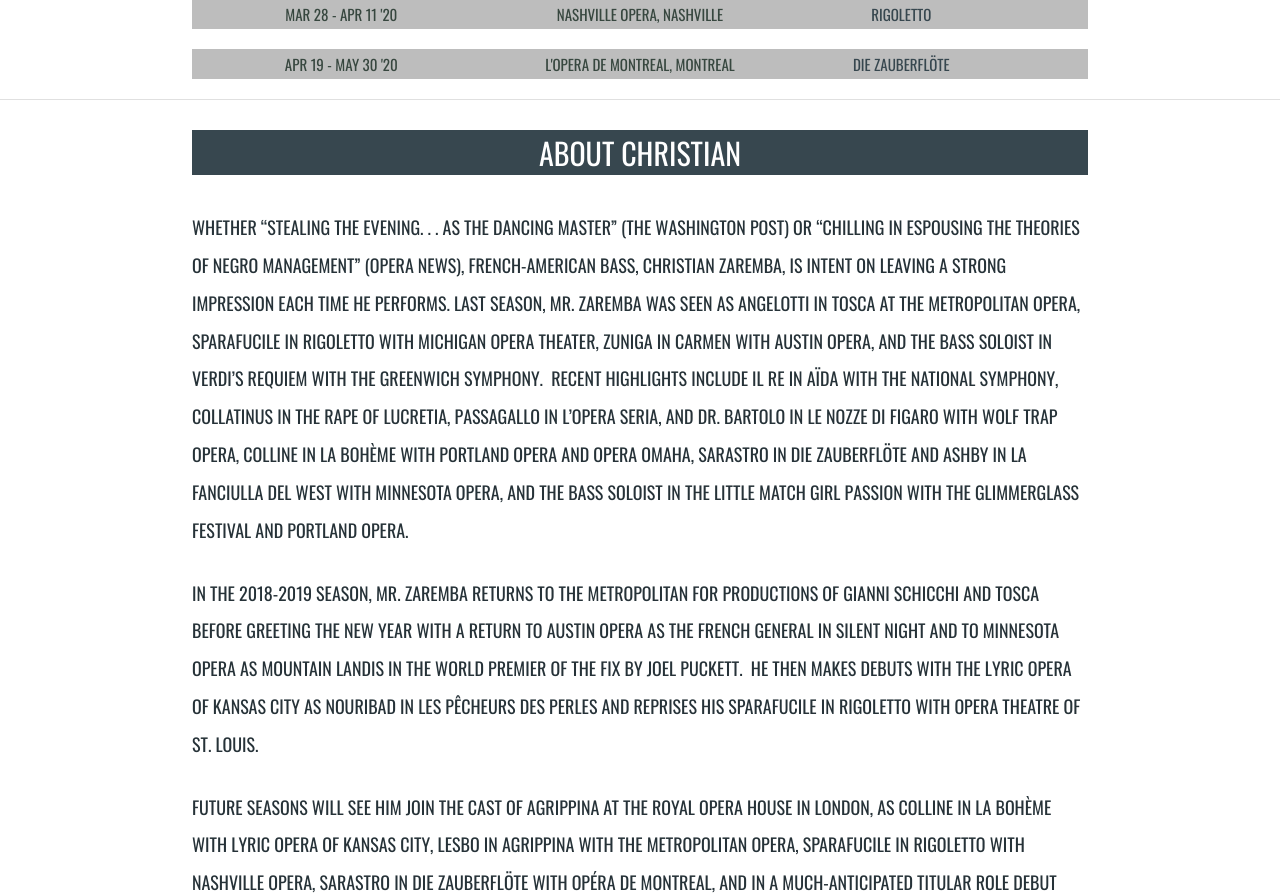
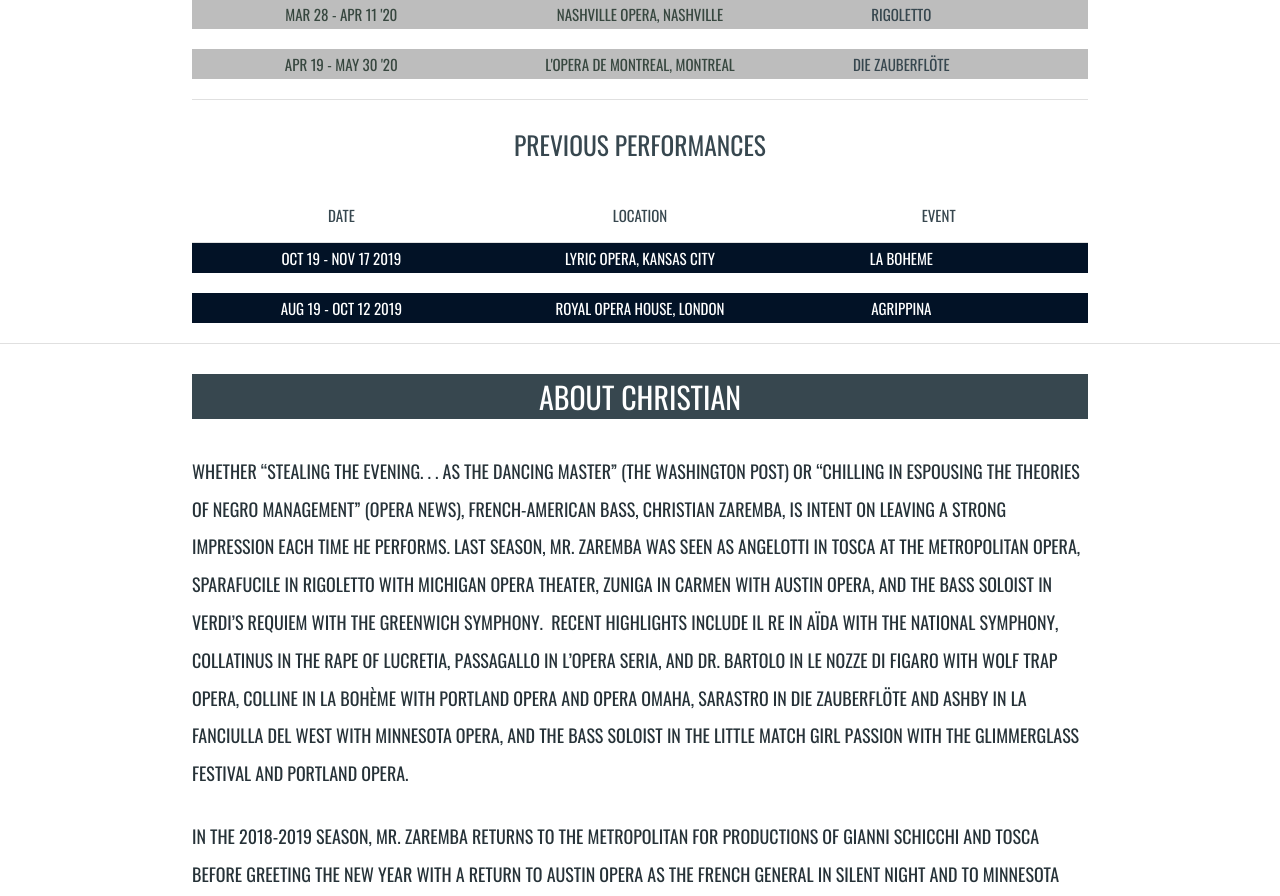
Before and after one commit to julissamackeydev/cz-ui, an Angular app: page / in a window 1280 px wide. Shown: the part 1100-1996 px from the top of the page. Built offline with nearby package versions, Linux system fonts and the light colour scheme.

Commit message:
introducing previous performances

```diff
--- a/src/app/calendar/calendar.component.html
+++ b/src/app/calendar/calendar.component.html
@@ -1,4 +1,5 @@
 <div class="container blue-grey-text text-darken-3">
+
   <p style='font-size: 1.7rem' class="flowtext center-align">UPCOMING PERFORMANCES</p>
   <div class="row valign-wrapper center-align grey lighten-1" style="margin-bottom:0;">
     <div class="col s4">
@@ -28,6 +29,39 @@
     </div>
   </div>
 
-
+  <div class="event:hover divider"></div>
 
 </div>
+<!-- previous performances -->
+<div class="container blue-grey-text text-darken-3">
+
+  <p style='font-size: 1.7rem' class="flowtext center-align">PREVIOUS PERFORMANCES</p>
+  <div class="row valign-wrapper center-align" style="margin-bottom:0;">
+    <div class="col s4">
+      <p>DATE</p>
+    </div>
+    <div class="col s4">
+      <p>LOCATION</p>
+    </div>
+    <div class="col s4">
+      <p>EVENT</p>
+    </div>
+  </div>
+
+  <div class="divider cz-red-text"></div>
+
+  <div *ngFor="let event of previous">
+    <div class="row prevevent center-align" >
+      <div class="col s4 truncate">
+        <p>{{event.date}}</p>
+      </div>
+      <div class="col s4 truncate">
+        <p>{{event.location}}, {{event.city}}</p>
+      </div>
+      <div class="col s3 truncate">
+        <p>{{event.event}}</p>
+      </div>
+    </div>
+  </div>
+
+</div>
--- a/src/app/calendar/calendar.component.ts
+++ b/src/app/calendar/calendar.component.ts
@@ -40,6 +40,26 @@
       "tickets": "https://www.operademontreal.com/en"
     }
   ]
+  previous = [{
+    "_id": {
+      "$oid": "5cd8a219d38f5a51aeb17aa3"
+    },
+    "date": "OCT 19 - NOV 17 2019",
+    "location": "LYRIC OPERA",
+    "city": "KANSAS CITY",
+    "event": "LA BOHEME",
+    "tickets": "https://kcopera.org/"
+  },{
+    "_id": {
+      "$oid": "5cd8a219d38f5a51aeb17aa3"
+    },
+    "date": "AUG 19 - OCT 12 2019",
+    "location": "ROYAL OPERA HOUSE",
+    "city": "LONDON",
+    "event": "AGRIPPINA",
+    "tickets": "https://www.roh.org.uk/"
+  }
+  ]
   ngOnInit() {
 
   }
--- a/src/styles.css
+++ b/src/styles.css
@@ -139,6 +139,18 @@
     background-color: #990000;
     color: white !important;
 }
+.prevevent{
+    background-color: #021226;
+    color: white;
+    line-height: 0;
+}
+.prevevent a{
+    color:white;
+}
+.prevevent:hover, .prevevent:hover a{
+    background-color: #021226;
+    color: white !important;
+}
 .title{
     font-size: 2rem;
 }
```
Also changed, not shown: src/app/calendar/upcoming.json (deleted, +0 -22 lines). Lines whose indentation alone changed are shown as unchanged.
